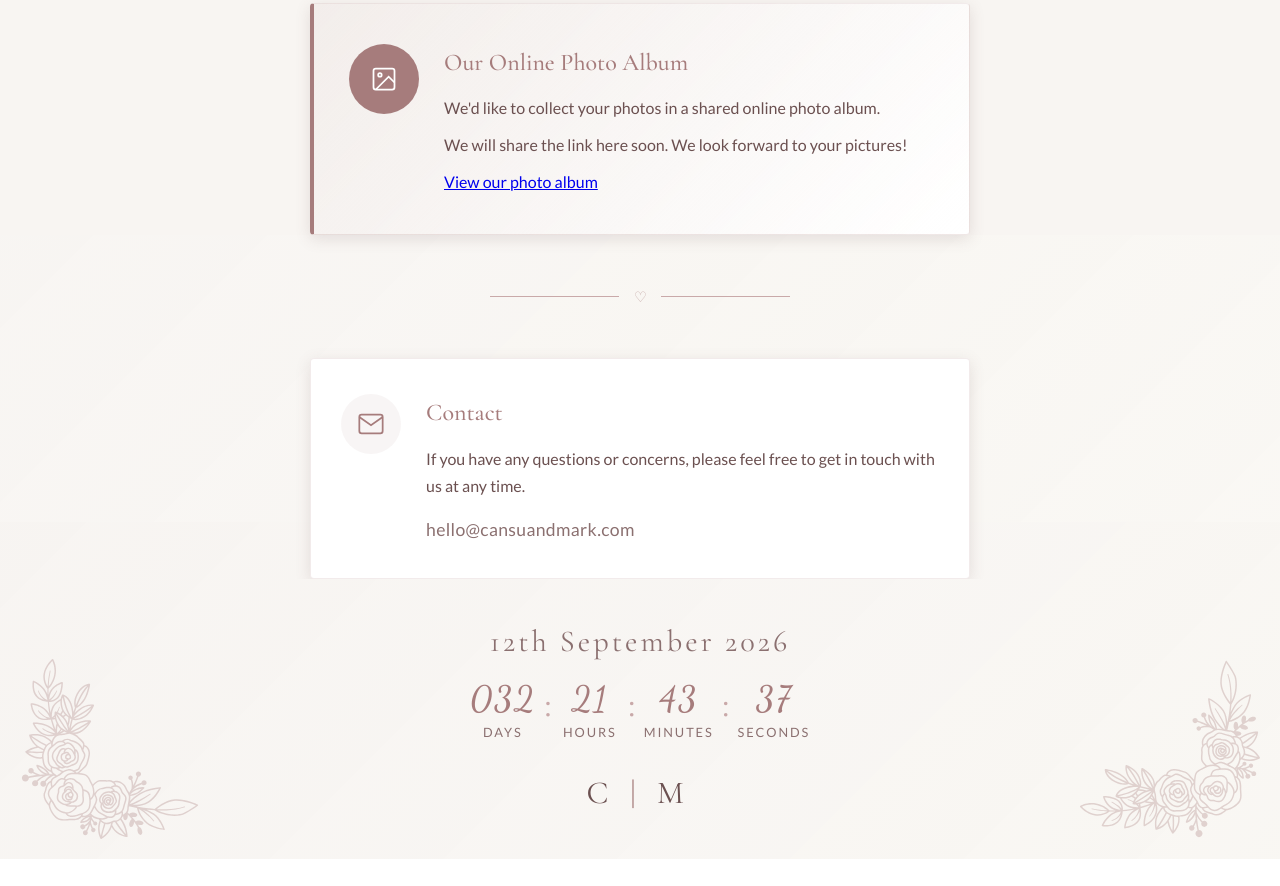
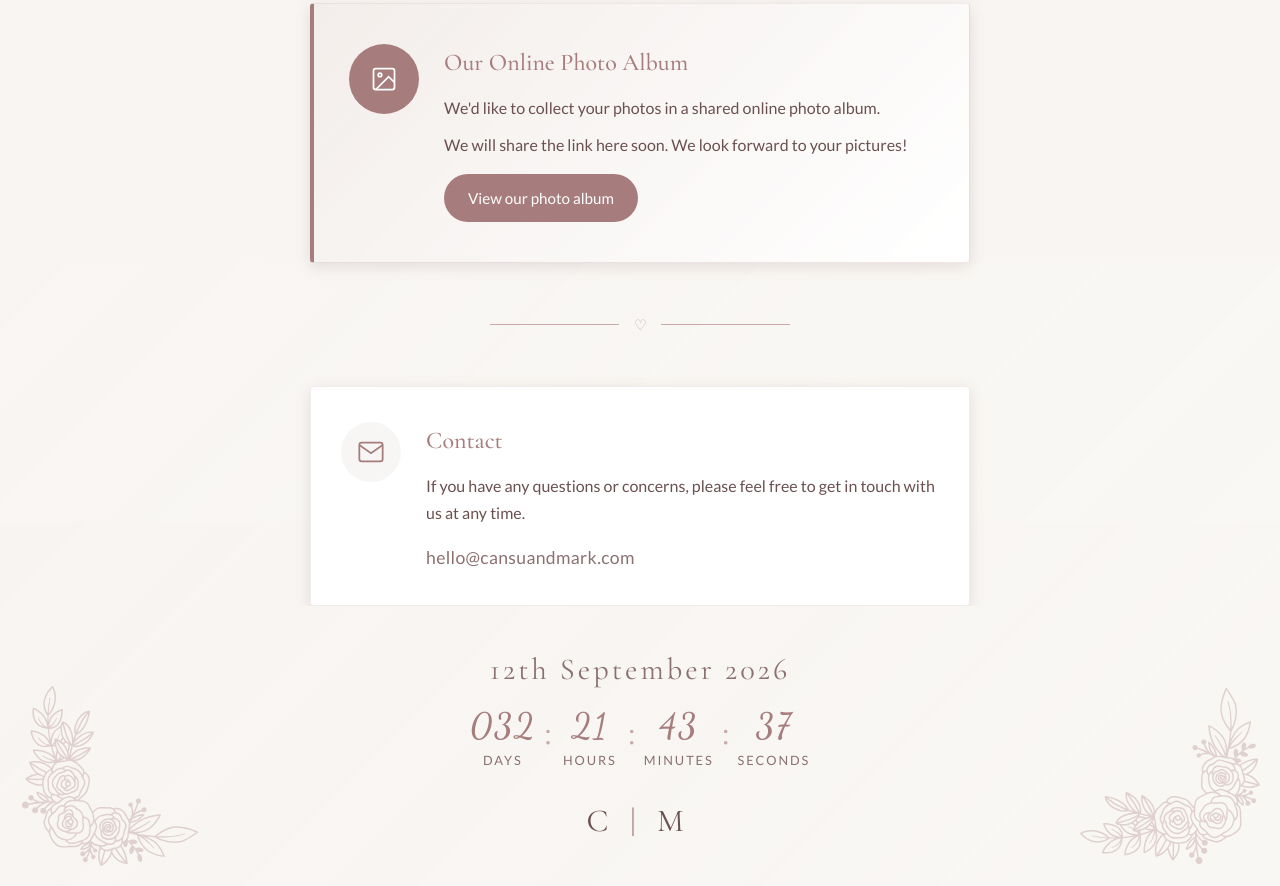
Before and after one commit to mhayward-dev/MyWeddingWebsite, a plain HTML site: page src/site/index.html in a window 1280 px wide. Shown: the part 3478-4364 px from the top of the page. Before the commit the page ends 4337 px from the top, so only its background shows below. Drawn offline with nearby package versions, Linux system fonts and the light colour scheme; sample sign-in values are in the browser's storage.

Commit message:
Style photo album link to match wedding theme

```diff
--- a/src/site/css/index.css
+++ b/src/site/css/index.css
@@ -1849,6 +1849,28 @@ body {
     font-style: italic;
 }
 
+.info-link {
+    display: inline-flex;
+    align-items: center;
+    gap: 8px;
+    font-family: var(--font-sans);
+    font-size: 0.95rem;
+    font-weight: 400;
+    color: var(--color-white);
+    background-color: var(--color-primary);
+    padding: 12px 24px;
+    border-radius: 25px;
+    text-decoration: none;
+    transition: background-color 0.3s ease, transform 0.2s ease;
+    margin: 15px 0 0 0;
+    display: inline-block;
+}
+
+.info-link:hover {
+    background-color: var(--color-text);
+    transform: scale(1.05);
+}
+
 /* More Things Section Animations */
 .more-things-section .more-things-heart,
 .more-things-section .more-things-title,
--- a/src/site/index.html
+++ b/src/site/index.html
@@ -301,7 +301,7 @@
                     <h3 class="info-title" data-i18n="photoAlbumTitle">Our Online Photo Album</h3>
                     <p class="info-text" data-i18n="photoAlbumDesc1">We'd like to collect your photos in a shared online photo album.</p>
                     <p class="info-text" data-i18n="photoAlbumDesc2">We will share the link here soon. We look forward to your pictures!</p>
-                    <p class="info-link"><a href="https://knipsmig.com/v2V3aXUe" target="_blank">View our photo album</a></p>
+                    <a href="https://knipsmig.com/v2V3aXUe" target="_blank" class="info-link">View our photo album</a>
                 </div>
             </div>
         </div>
```
